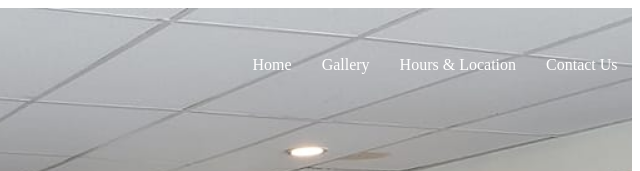
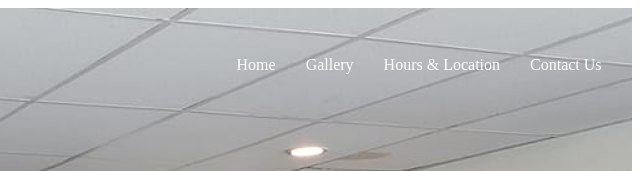
Before and after one commit to fsanche3/cnybarber, a plain HTML site: page index.html in a window 1280 px wide. Shown: the top 171 px of the page, 640-1280 px from the left. Drawn offline with Linux system fonts and the light colour scheme.

Commit message:
Add files via upload

```diff
--- a/style.css
+++ b/style.css
@@ -124,6 +124,7 @@ color: #ff9514;
 header .navigation{
   position: relative;
   display: flex;
+  padding-right: 16px;
 }
 
 header .navigation li {
--- a/style2.css
+++ b/style2.css
@@ -100,6 +100,7 @@ color: #ff9514;
 header .navigation{
   position: relative;
   display: flex;
+  padding-right: 16px;
 }
 
 header .navigation li {
```
